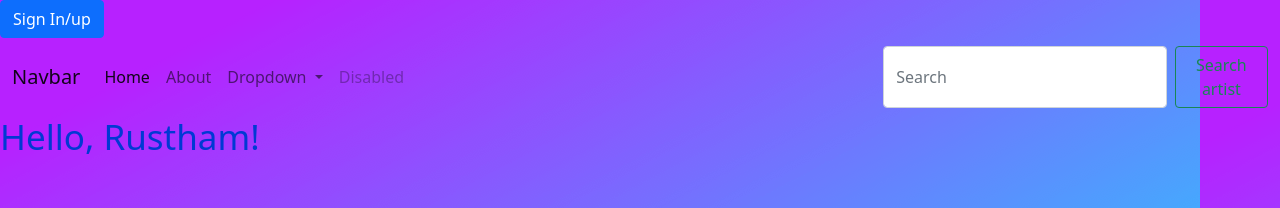
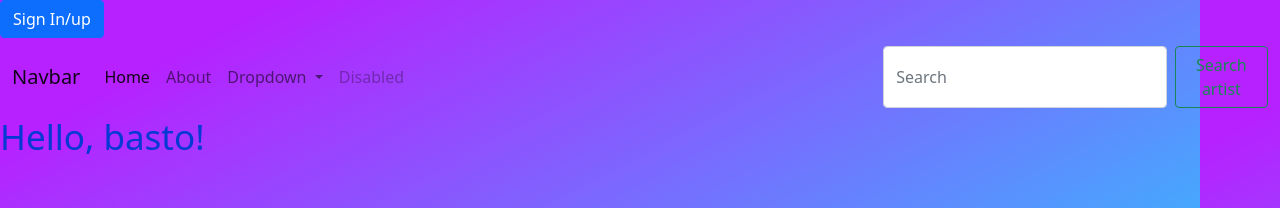
Before and after one commit to sanjaysprasad/Basuto, a plain HTML site: page index-org-team.html in a window 1280 px wide. Shown: the top 208 px of the page. Drawn offline with nearby package versions, Linux system fonts and the light colour scheme.

Commit message:
sojacommit

```diff
--- a/index-org-team.html
+++ b/index-org-team.html
@@ -65,7 +65,7 @@
           </div>
         </div>
       </nav>
-    <h1>Hello, Rustham!</h1>
+    <h1>Hello, basto!</h1>
                                         <!-- Modal -->
   <div class="modal fade" id="exampleModal" tabindex="-1" aria-labelledby="exampleModalLabel" aria-hidden="true">
     <div class="modal-dialog">
```
